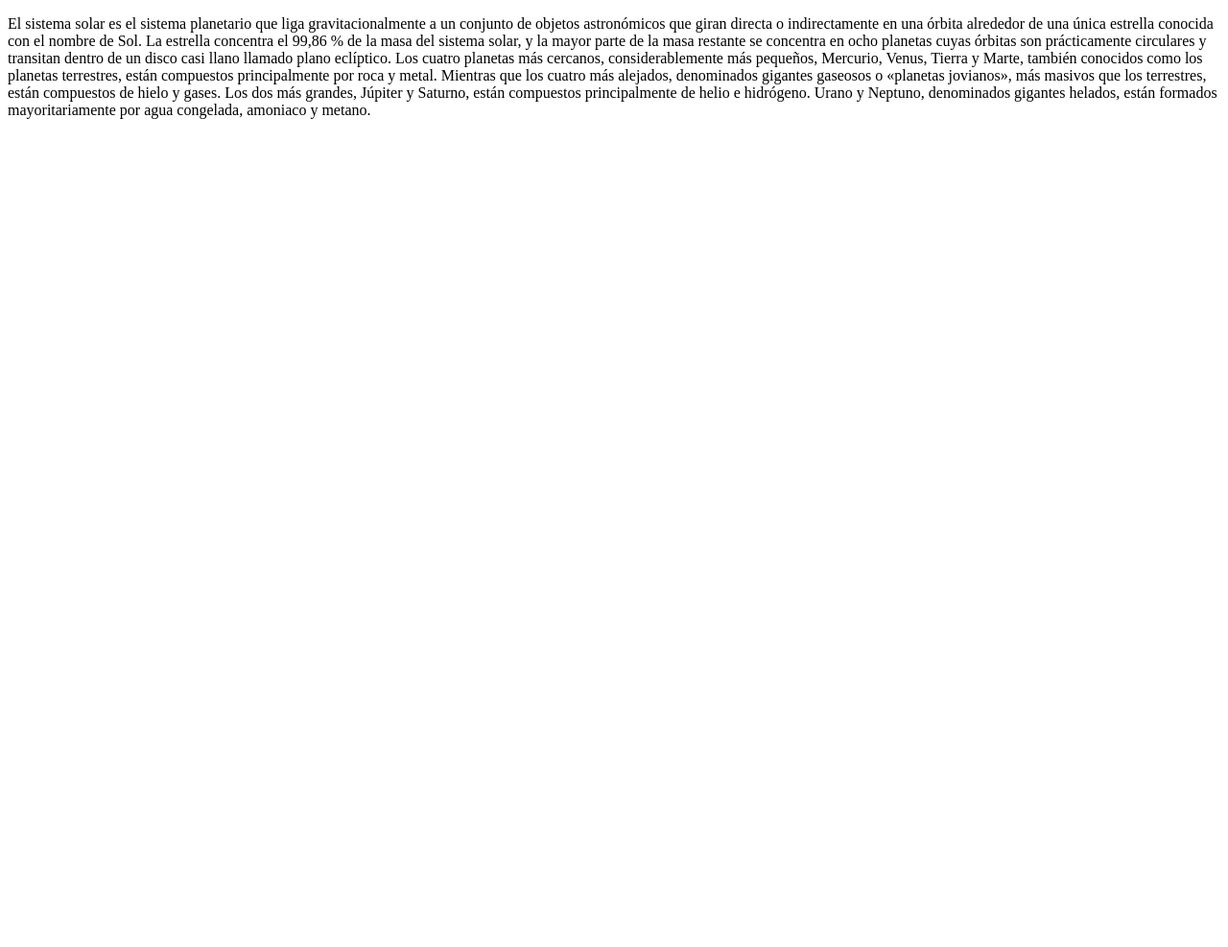
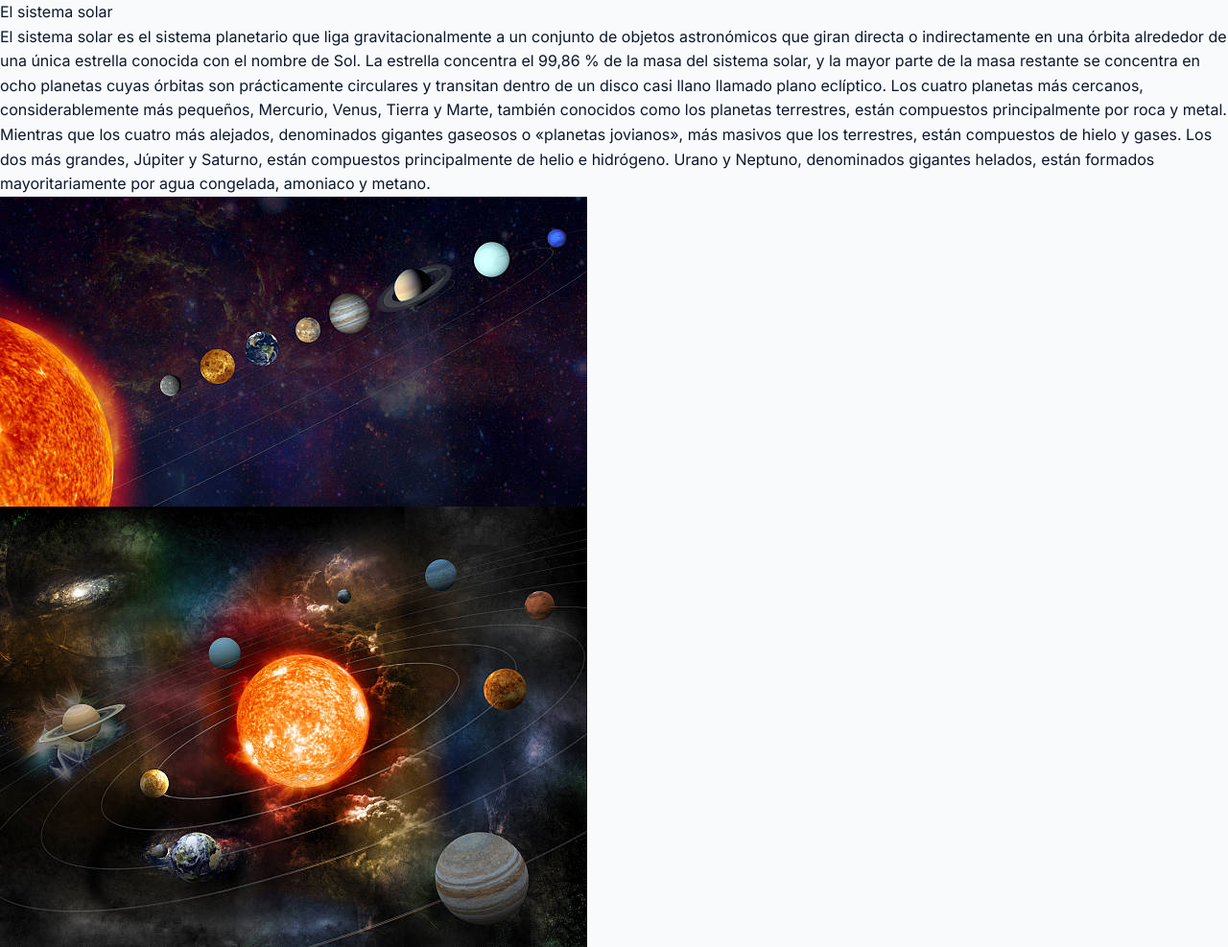
Before and after one commit to daironstiven12/Proyecto_final_BootCamp, a plain HTML site: page pages/informacionC.html in a window 1280 px wide. Shown: the whole page at 96% size. Before the commit the page ends 800 px from the top, so only its background shows below. Drawn offline with Linux system fonts and the light colour scheme.

Commit message:
actualizacion

```diff
--- a/pages/informacionC.html
+++ b/pages/informacionC.html
@@ -1,10 +1,18 @@
 <!DOCTYPE html>
-<html lang="en">
+<html lang="es">
 <head>
     <meta charset="UTF-8">
     <meta name="viewport" content="width=device-width, initial-scale=1.0">
-    <title>El sistema solar</title>
+    <title>Biologia</title>El sistema solar
 </head>
+<link rel="preconnect" href="https://fonts.googleapis.com">
+  <link rel="preconnect" href="https://fonts.gstatic.com" crossorigin>
+  <link href="https://fonts.googleapis.com/css2?family=Inter:wght@400;500;600;700;800&display=swap" rel="stylesheet">
+ <link rel="stylesheet" href="../css/loader.css">
+  <link rel="stylesheet" href="../css/style.css">
+  <link rel="stylesheet" href="../css/animations.css">
+  <link rel="stylesheet" href="../css/responsive.css">
+  <link rel="stylesheet" href="../css/styleinformacion.css">
 <body>
     <p>
         El sistema solar es el sistema planetario que liga gravitacionalmente a un conjunto de objetos astronómicos
@@ -18,6 +26,8 @@
         Urano y Neptuno, denominados gigantes helados, están formados mayoritariamente por agua congelada, amoniaco y metano.
 
     </p>
-    <img src="" alt="" srcset="">
+    <img src="../assets/images/1 lina.jpg" alt="Imagen del sistema solar" srcset="">
+
+    <img src="../assets/images/lina.jpg" alt="Imagen del sistema solar" srcset="">
 </body>
 </html>
```
Also changed, not shown: pages/ciencias.html (+3 -3 lines), pages/español.html (+1 -1 lines), assets/images/1 lina.jpg (added), assets/images/lina.jpg (added), css/styleinformacion.css (added).
